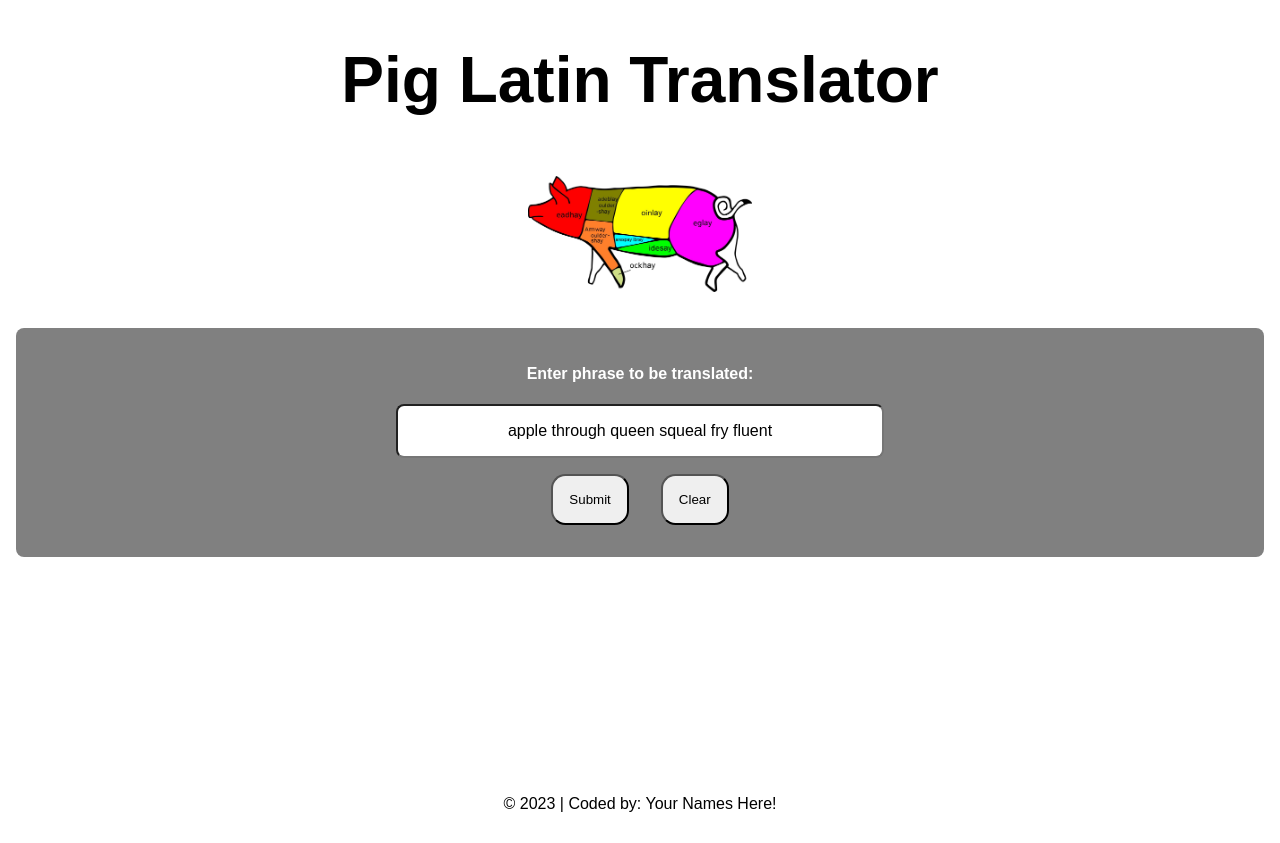
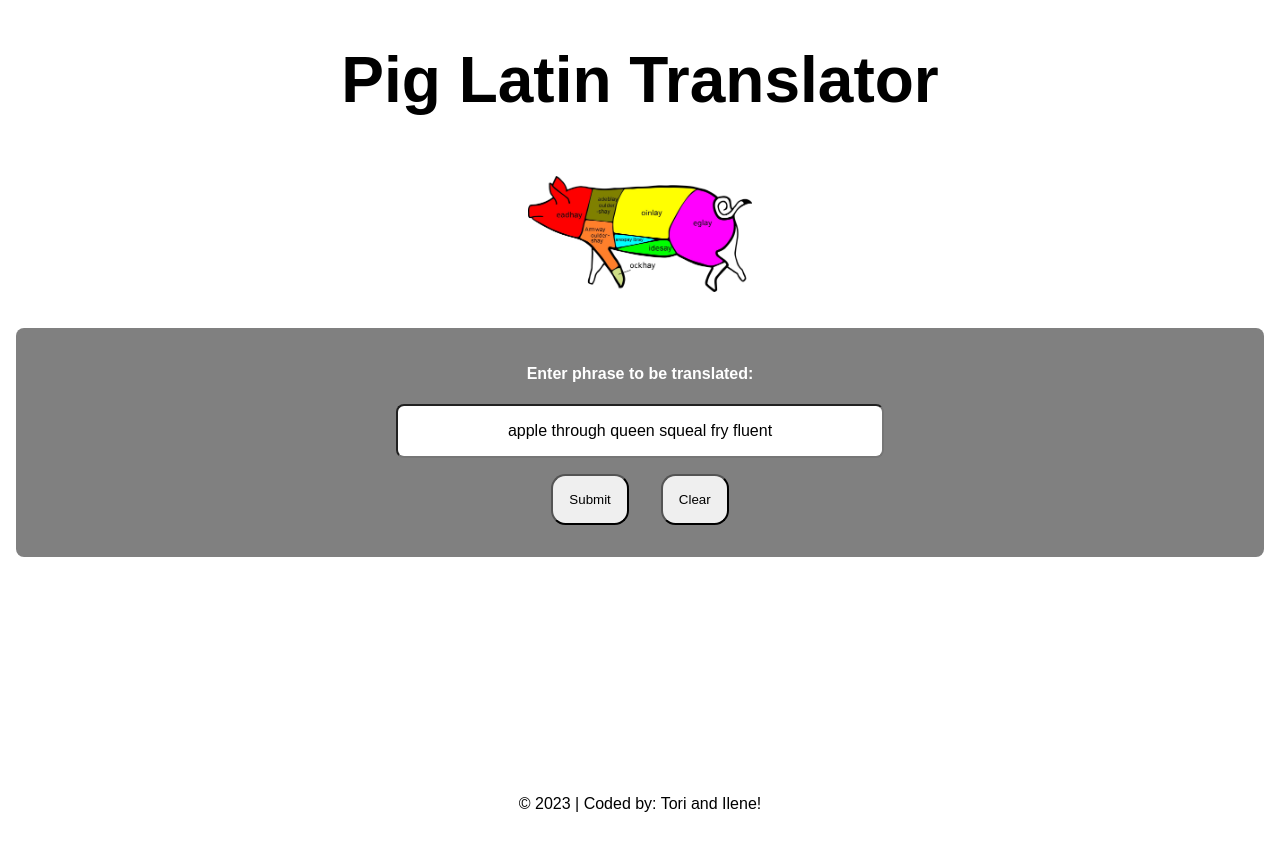
Before and after one commit to learn-academy-2023-foxtrot/pig-latin-the-crying-pigs, a React (Create React App) app: page / in a window 1280 px wide. Built offline with nearby package versions, Linux system fonts and the light colour scheme.

Commit message:
completed

```diff
--- a/public/index.html
+++ b/public/index.html
@@ -21,7 +21,7 @@
       work correctly both with client-side routing and a non-root public URL.
       Learn how to configure a non-root public URL by running `npm run build`.
     -->
-    <title>Igpay Atinlay</title>
+    <title>Pig Latin</title>
   </head>
   <body>
     <noscript>You need to enable JavaScript to run this app.</noscript>
--- a/src/App.js
+++ b/src/App.js
@@ -58,8 +58,11 @@ const App = () => {
 //Input: string
 //Output: a new string with "ay" added to the end and every letter before the vowel gets put to the end before "ay".
 //Process: .concat to add "ay" to the end. .slice() to reference the letters before the vowel and pair it with .concat() to move it to the end. Conditional statement. .indexOf() to reference the vowel.
-      else if(eachWord.indexOf(vowelsArray)){
-        return eachWord.slice(eachWord.lastIndexOf(vowelsArray)).concat(eachWord.slice(eachWord.lastIndexOf(vowelsArray)) + "ay")
+      else{
+        // console.log(vowelsArray[0])
+        return eachWord.substring(eachWord.indexOf(vowelsArray[0])) + eachWord.substring(0, eachWord.indexOf(vowelsArray[0])) + "ay"
+        //eachWord.substring(eachWord.indexOf(vowelsArray[0])) This indexOf finds the first vowel in the word and takes away the indexes before the first vowel. substring([3]), so it would take "thr" away.
+        //+ eachWord.substring(0, eachWord.indexOf(vowelsArray[0])) + "ay" This takes the substring and its index of zero gets places to the end along with "ay" added to the very end.
       }
       // ACTION ITEM: this return will be the output of your Pig Latin'd code
       return eachWord
@@ -114,7 +117,7 @@ const App = () => {
         </div>
         <p>{inputTranslated}</p>
       </div>
-      <footer>&copy; 2023 | Coded by: Your Names Here!</footer>
+      <footer>&copy; 2023 | Coded by: Tori and Ilene!</footer>
     </div>
   )
 }
```
